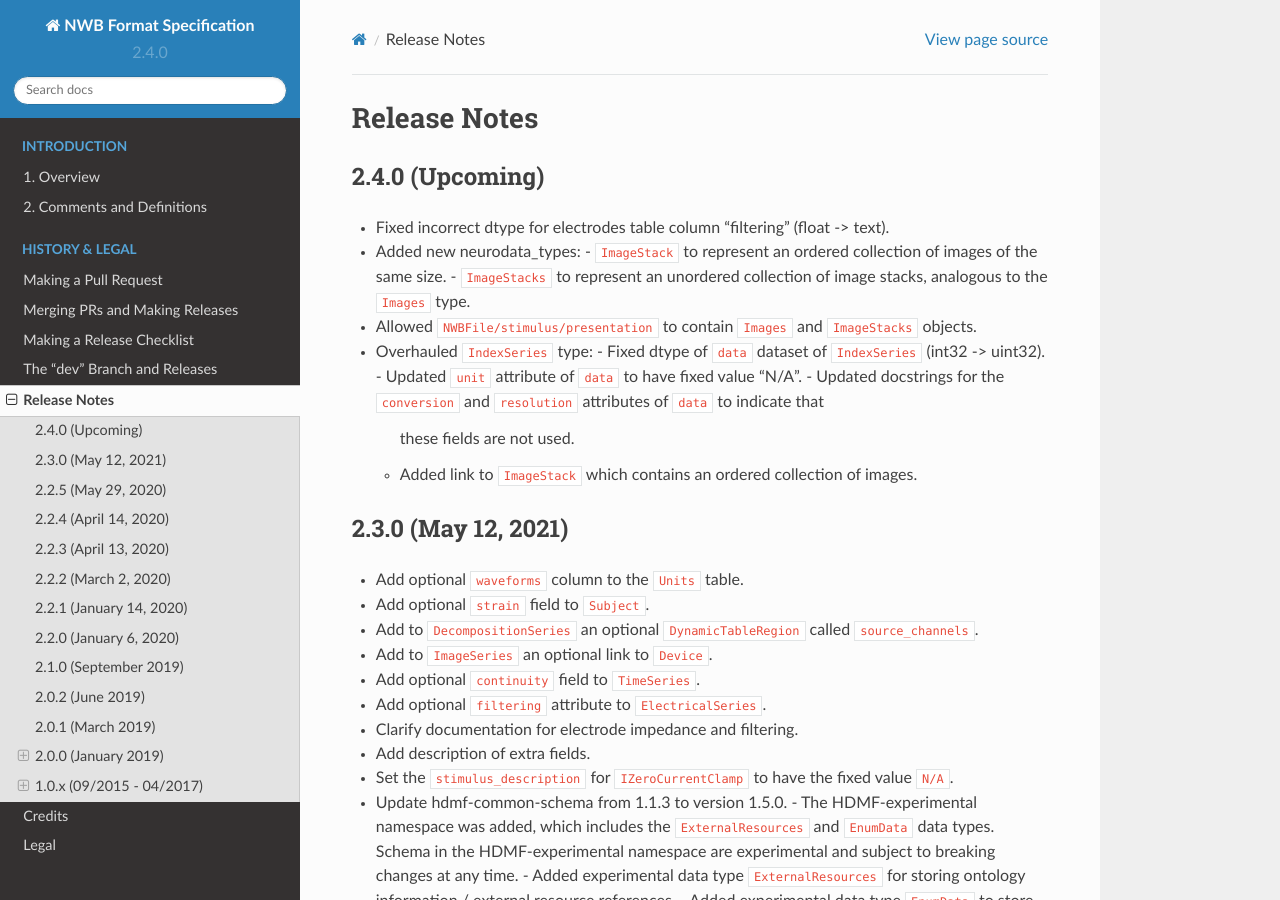
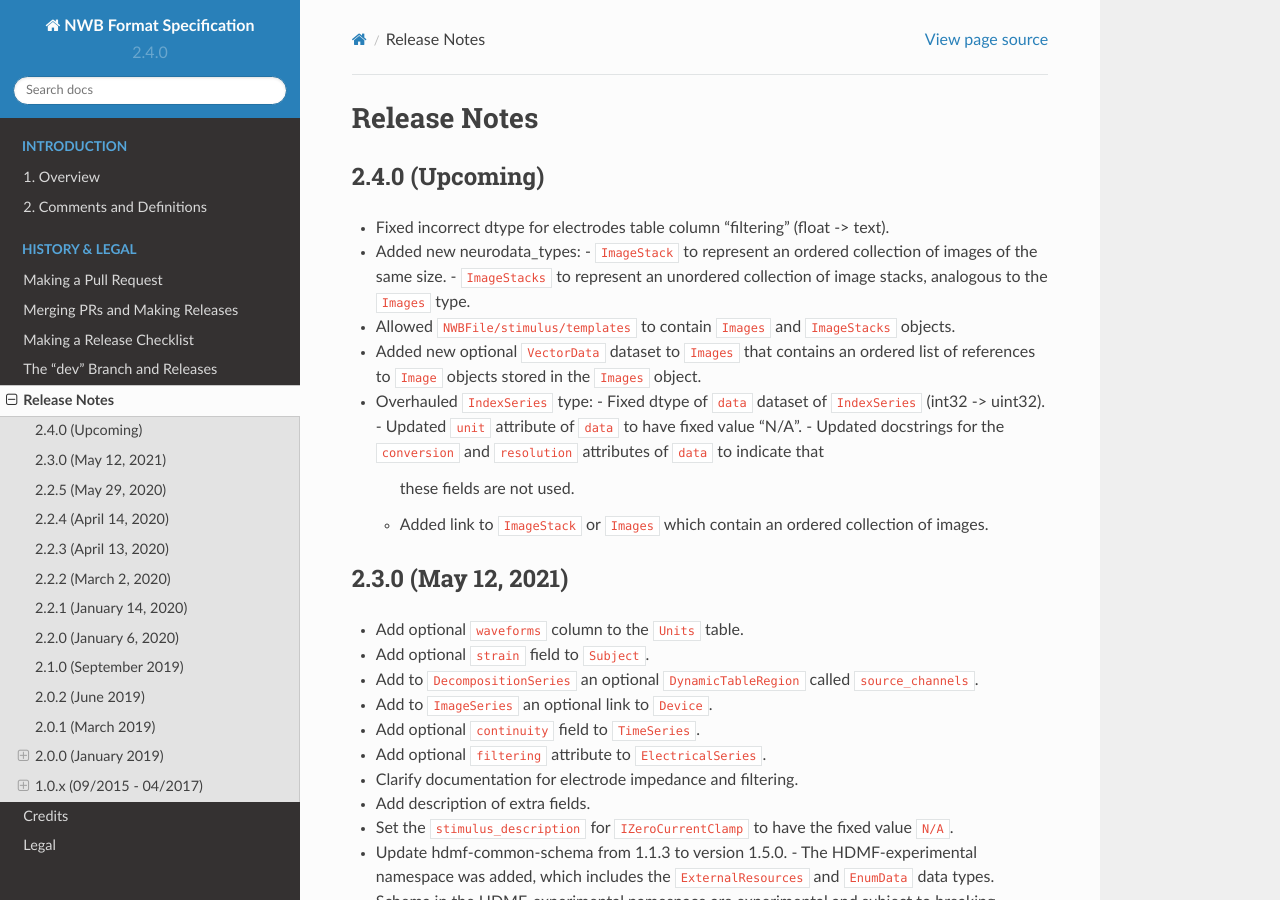
Before and after one commit to NeurodataWithoutBorders/nwb-schema, a Sphinx documentation site: the page built from docs/format/source/format_release_notes.rst, in a window 1280 px wide and 900 px high. Built offline with Sphinx 7.4.7 and the Read the Docs theme 2.0.0, drawn with Linux system fonts in a browser that asks for light colours.

Commit message:
Update format_release_notes.rst

```diff
--- a/docs/format/source/format_release_notes.rst
+++ b/docs/format/source/format_release_notes.rst
@@ -8,13 +8,15 @@ Release Notes
 - Added new neurodata_types:
   - ``ImageStack`` to represent an ordered collection of images of the same size.
   - ``ImageStacks`` to represent an unordered collection of image stacks, analogous to the ``Images`` type.
-- Allowed ``NWBFile/stimulus/presentation`` to contain ``Images`` and ``ImageStacks`` objects.
+- Allowed ``NWBFile/stimulus/templates`` to contain ``Images`` and ``ImageStacks`` objects.
+- Added new optional ``VectorData`` dataset to ``Images`` that contains an ordered list of references to
+  ``Image`` objects stored in the ``Images`` object.
 - Overhauled ``IndexSeries`` type:
   - Fixed dtype of ``data`` dataset of ``IndexSeries`` (int32 -> uint32).
   - Updated ``unit`` attribute of ``data`` to have fixed value "N/A".
   - Updated docstrings for the ``conversion`` and ``resolution`` attributes of ``data`` to indicate that
     these fields are not used.
-  - Added link to ``ImageStack`` which contains an ordered collection of images.
+  - Added link to ``ImageStack`` or ``Images`` which contain an ordered collection of images.
 
 2.3.0 (May 12, 2021)
 ---------------------
```
